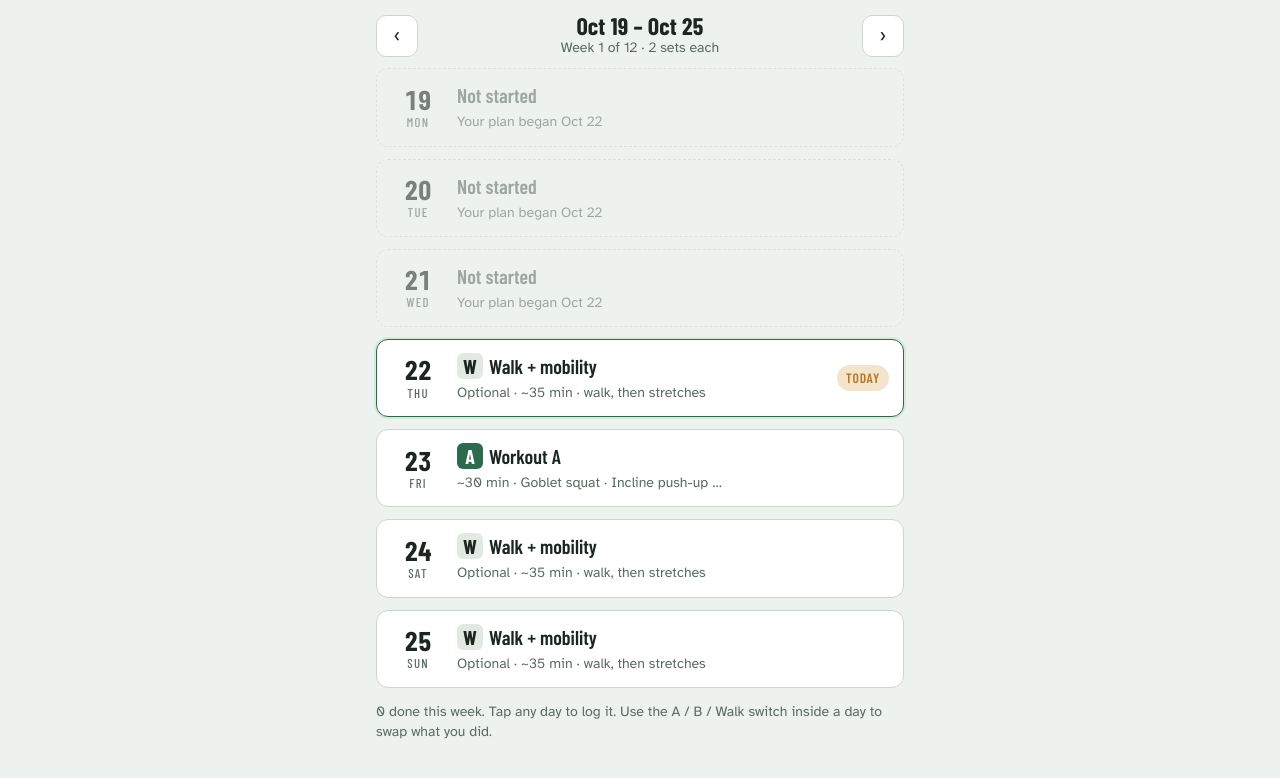
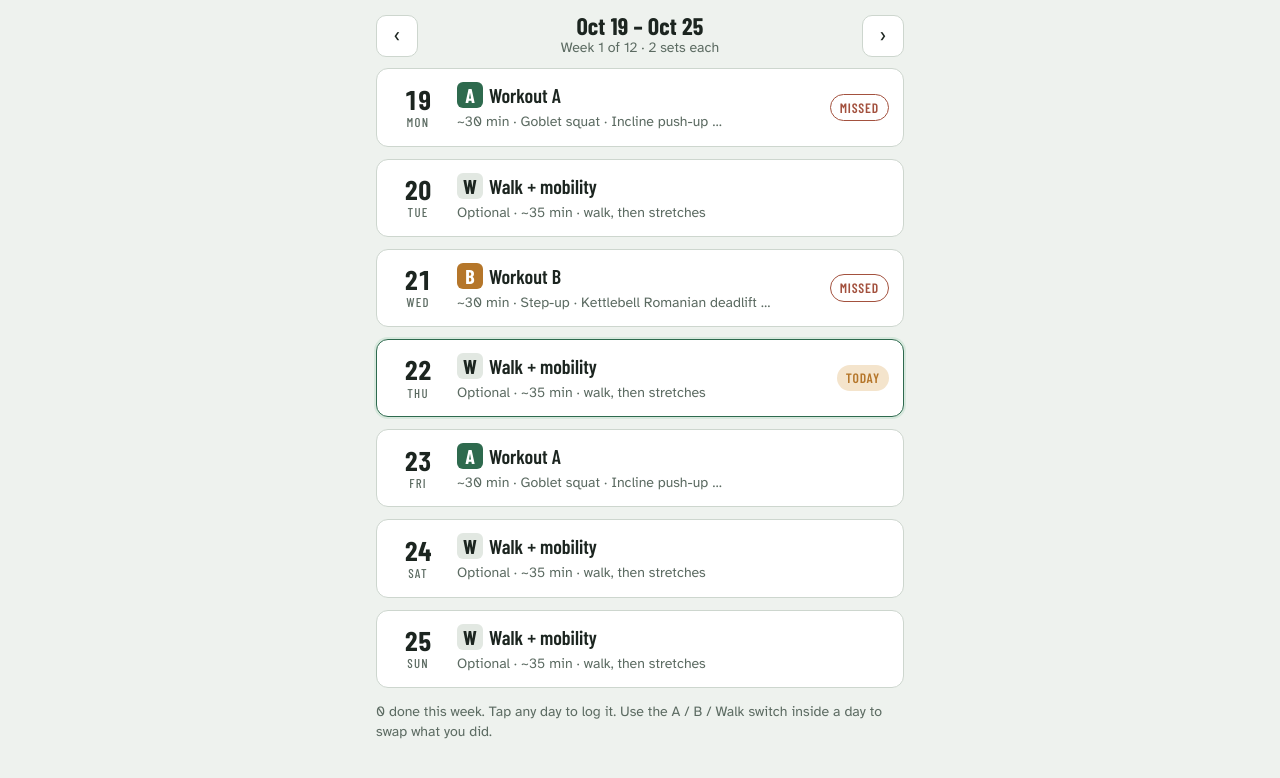
Before and after one commit to trina-duchess/steady-strength, a plain HTML site: page index.html in a window 1280 px wide. Shown: the part 130-908 px from the top of the page. Drawn offline with nearby package versions, Linux system fonts and the light colour scheme.

Commit message:
Add files via upload

```diff
--- a/index.html
+++ b/index.html
@@ -4,7 +4,6 @@
 <meta charset="utf-8">
 <meta name="viewport" content="width=device-width, initial-scale=1, viewport-fit=cover">
 <meta name="theme-color" content="#2E6A4E">
-<meta name="apple-mobile-web-app-status-bar-style" content="default">
 <style>:root{padding-top:env(safe-area-inset-top,0px);padding-bottom:env(safe-area-inset-bottom,0px)}[hidden]{display:none!important}img{max-width:100%}</style>
 <title>Steady Strength</title>
 <meta name="claude:viewport-fit-sides" content="cover">
@@ -212,11 +211,13 @@ const fmt=d=>d.toLocaleDateString(undefined,{month:'short',day:'numeric'});
 function blockStart(d){let s=monday(d);if(d.getDay()===6||d.getDay()===0)s=addDays(s,7);return iso(s)}
 function fresh(){
   const t=today();
-  return {start:blockStart(t),firstDay:iso(t),strength:[1,3,5],walk:[6],logs:{},loads:{}};
+  const bs=blockStart(t);
+  return {start:bs,firstDay:bs<iso(t)?bs:iso(t),strength:[1,3,5],walk:[6],logs:{},loads:{}};
 }
 let S;
 try{S=JSON.parse(localStorage.getItem(KEY))||fresh()}catch(e){S=fresh()}
-if(!S.firstDay){S.firstDay=iso(today());try{localStorage.setItem(KEY,JSON.stringify(S))}catch(e){}}
+if(!S.firstDay){S.firstDay=iso(today())}
+{const ks=Object.keys(S.logs||{}).sort();if(ks.length&&ks[0]<S.firstDay)S.firstDay=ks[0];try{localStorage.setItem(KEY,JSON.stringify(S))}catch(e){}}
 const beforeStart=d=>d<parse(S.firstDay);
 function save(){try{localStorage.setItem(KEY,JSON.stringify(S))}catch(e){}}
 let V={tab:'week',weekOffset:null,session:null};
```
